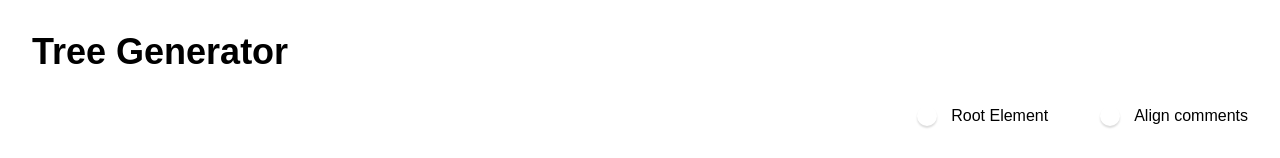
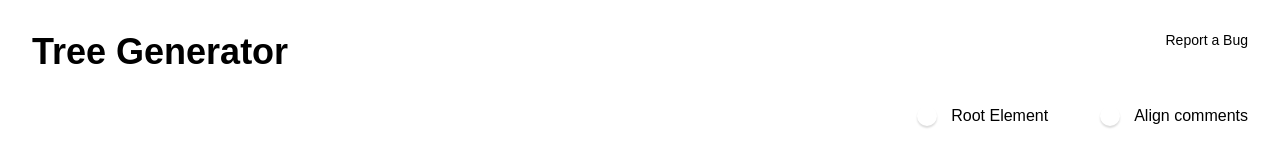
Before and after one commit to rothsandro/tree-generator, a website built with Parcel: page src/index.html in a window 1280 px wide. Shown: the top 158 px of the page. Built offline with nearby package versions, Linux system fonts and the light colour scheme; a small style sheet from the web is missing.

Commit message:
feat: add github link

```diff
--- a/src/index.html
+++ b/src/index.html
@@ -20,6 +20,11 @@
       >
         <header class="app__header app-header">
           <h1 class="app-header__title">Tree Generator</h1>
+          <a
+            href="https://github.com/rothsandro/tree-generator/issues"
+            class="app-header__link"
+            >Report a Bug</a
+          >
         </header>
         <main class="app__main">
           <div class="tree-config">
--- a/src/styles/blocks/_app-header.scss
+++ b/src/styles/blocks/_app-header.scss
@@ -1,6 +1,31 @@
+@use "./../breakpoints" as bp;
+
+.app-header {
+  display: grid;
+  gap: var(--tg-spacing-3);
+  align-items: center;
+  justify-items: start;
+  grid-template-columns: 1fr auto;
+
+  @include bp.media-breakpoint-md-up() {
+    align-items: start;
+  }
+}
+
 .app-header__title {
   margin: 0;
-  font-size: var(--tg-font-size-4xl);
-  line-height: var(--tg-line-height-4xl);
+  font-size: var(--tg-font-size-2xl);
+  line-height: var(--tg-line-height-2xl);
   font-variation-settings: "wght" 700;
+
+  @include bp.media-breakpoint-md-up() {
+    font-size: var(--tg-font-size-4xl);
+    line-height: var(--tg-line-height-4xl);
+  }
 }
+
+.app-header__link {
+  color: var(--tg-primary-text-low);
+  font-size: var(--tg-font-size-sm);
+  text-decoration: none;
+}
```
